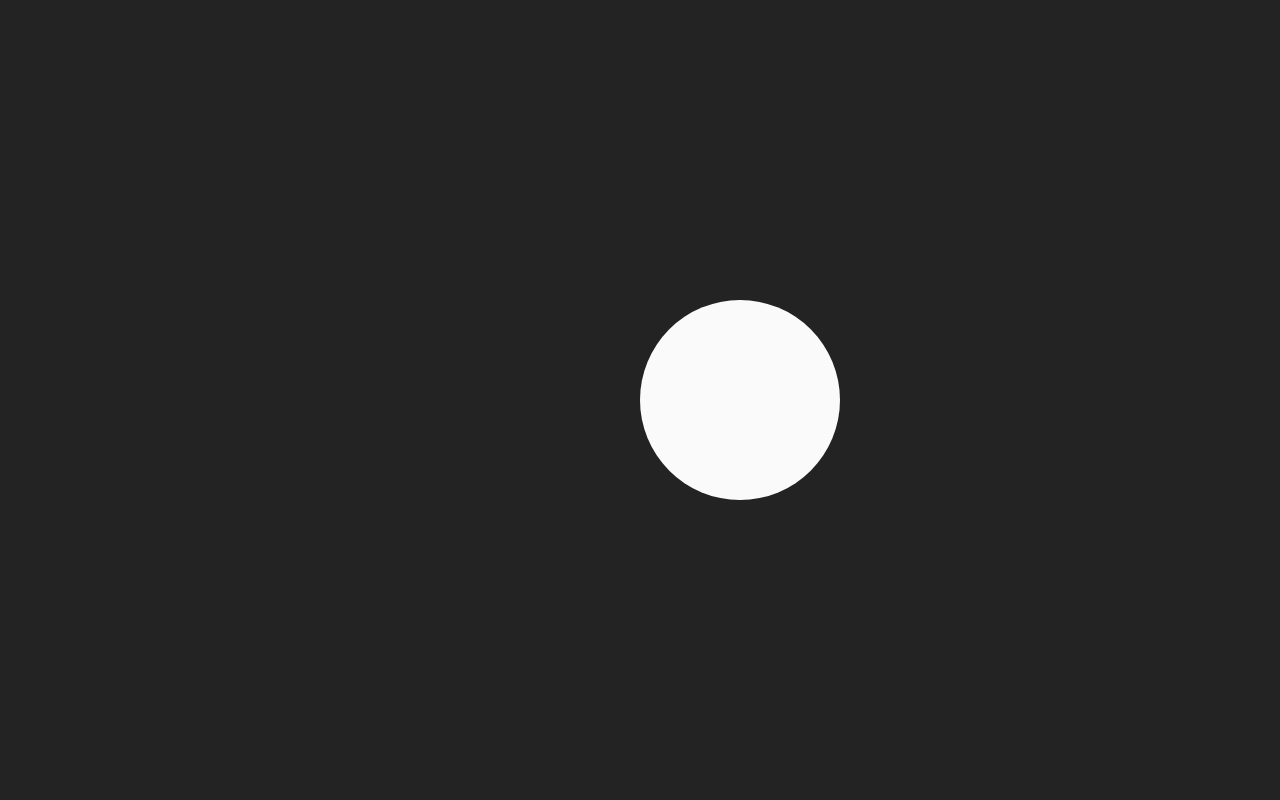
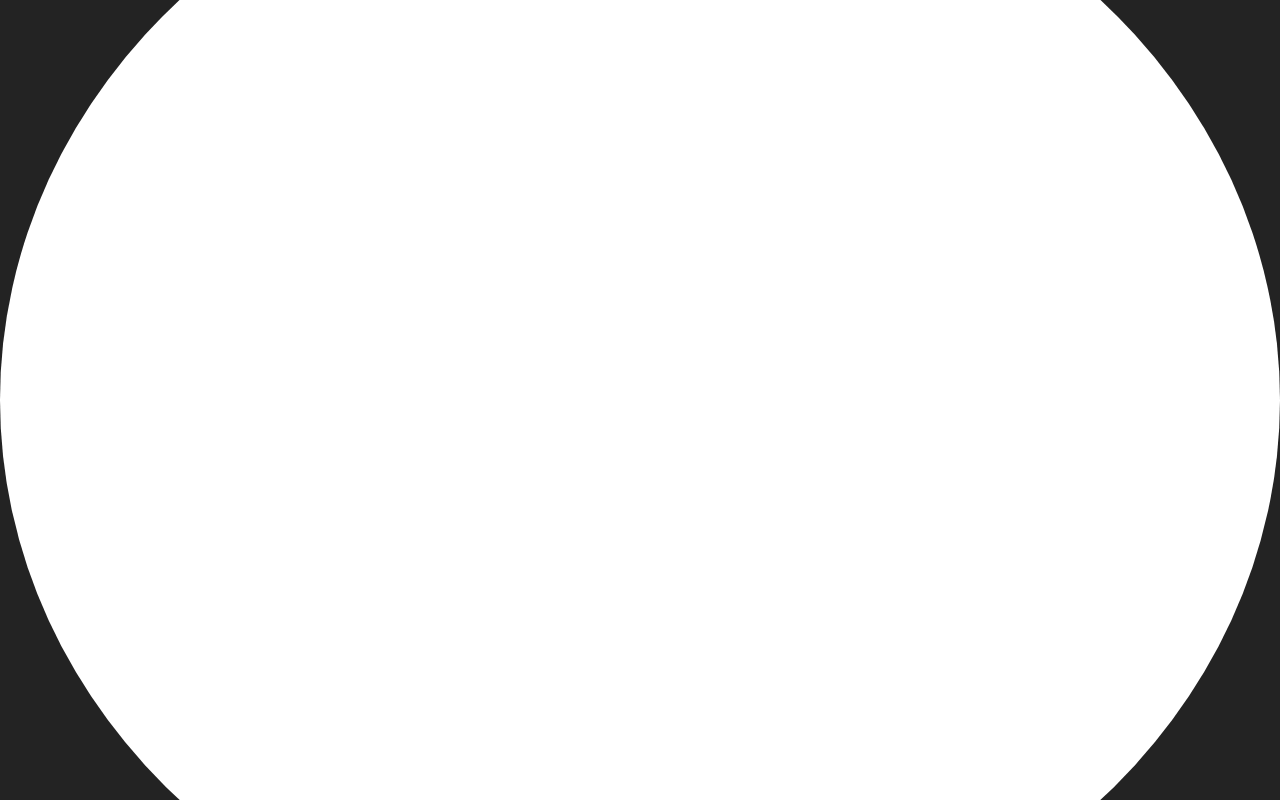
Before and after one commit to ryantixier/Code-Gauntlet, a React (Create React App) app in the folder client/: page / in a window 1280 px wide. Shown: the top 800 px of the page. Built offline with nearby package versions, Linux system fonts and the light colour scheme.

Commit message:
low-quality crt on

```diff
--- a/client/src/pages/CRTVAnimation.css
+++ b/client/src/pages/CRTVAnimation.css
@@ -1,28 +1,3 @@
-body {
-  --black: #000000;
-  --ash-black: #222;
-  --white: #fafafa;
-  --sky: #00ccff;
-  --green: #22dddd;
-  --blue: #1300ff;
-  --dusk: #6600ff;
-  --purple: #9900ff;
-  --pink: #ff0066;
-  --red: #fe0222;
-  --orange: #fd7702;
-  --yellow: #ffbb00;
-
-  --background: var(--orange);
-  --accent: var(--white);
-
-  margin: 0;
-  padding: 0;
-  background-color: var(--background);
-  color: var(--accent);
-  padding-bottom: 100px;
-  overflow: hidden;
-}
-
 #root {
   position: absolute;
   top: 0;
@@ -33,138 +8,15 @@ body {
   align-items: center;
   justify-content: center;
 }
-
-* {
-  font-family: sofia-pro, sans-serif;
-  font-weight: 400;
-  font-style: normal;
-  -webkit-font-smoothing: antialiased;
+.circle {
+  width: 90vw;
+  height: 90vw;
+  border-radius: 50%;
+  background: white;
 }
-
-h1,
-h2,
-h3 {
-  font-family: sofia-pro, sans-serif;
-  font-weight: 600;
-  font-style: normal;
+.box {
+  width: 100vw;
+  height: 20px;
+  background: white;
+  border: 3px var(red);
 }
-
-h1 {
-  font-size: 36px;
-  font-weight: 700;
-  letter-spacing: -1px;
-  line-height: 1.2;
-  text-align: center;
-  margin: 100px 0 40px;
-}
-
-h2 {
-  font-weight: 400;
-  margin: 50px 0 10px;
-}
-
-p {
-  margin: 0 0 30px 0;
-  font-size: 18px;
-}
-
-footer {
-  position: fixed;
-  bottom: 0;
-  left: 0;
-  right: 0;
-  display: flex;
-  justify-content: flex-start;
-  align-items: center;
-  padding: 20px;
-  border-top: 1px dotted var(--accent);
-  background-image: radial-gradient(
-    rgba(0, 0, 0, 0) 1px,
-    var(--background) 1px
-  );
-  background-size: 4px 4px;
-  backdrop-filter: blur(3px);
-  -webkit-backdrop-filter: blur(3px);
-  -moz-backdrop-filter: blur(3px);
-  font-size: 14px;
-  line-height: 14px;
-}
-
-footer svg {
-  margin-right: 20px;
-}
-
-footer a {
-  text-decoration: none;
-  color: var(--accent);
-}
-
-code {
-  font-family: input-mono, monospace;
-  font-weight: 400;
-  font-style: normal;
-}
-
-#progress {
-  position: fixed;
-  top: 20px;
-  left: 20px;
-  transform: rotate(-90deg);
-}
-
-circle {
-  stroke-dashoffset: 0;
-  stroke-width: 15%;
-  fill: none;
-}
-
-.bg {
-  stroke: var(--accent);
-  opacity: 0.3;
-}
-
-#progress .indicator {
-  stroke: var(--accent);
-}
-
-::-webkit-scrollbar {
-  height: 5px;
-  width: 5px;
-  background: #fff3;
-  -webkit-border-radius: 1ex;
-}
-
-::-webkit-scrollbar-thumb {
-  background: var(--accent);
-  -webkit-border-radius: 1ex;
-}
-
-::-webkit-scrollbar-corner {
-  background: #fff3;
-}
-
-.refresh {
-  padding: 5px;
-  position: absolute;
-  border: 1px dotted var(--accent);
-  border-radius: 5px;
-  width: 20px;
-  height: 20px;
-  top: 10px;
-  right: 10px;
-  display: flex;
-  justify-content: center;
-  align-items: center;
-  cursor: pointer;
-}
-
-.refresh path {
-  fill: var(--accent);
-}
-
-.circle {
-  width: 200px;
-  height: 200px;
-  border-radius: 50%;
-  background: var(--accent);
-}
--- a/client/src/pages/CRTVAnimation.js
+++ b/client/src/pages/CRTVAnimation.js
@@ -1,9 +1,36 @@
-import { motion } from "framer-motion";
+import { motion, useAnimate } from "framer-motion";
 import "./CRTVAnimation.css";
+import { useState } from "react";
 
 function Main() {
+  //https://www.google.com/search?q=crtv+turn+on+animation&rlz=1C1ONGR_enUS1055US1055&oq=crtv+turn+on+animation&gs_lcrp=EgZjaHJvbWUyBggAEEUYOTIMCAEQABgKGLEDGIAEMgcIAhAAGIAEMgkIAxAAGAoYgAQyCQgEEAAYChiABDIJCAUQABgKGIAEMgkIBhAAGAoYgAQyCQgHEAAYChiABDIJCAgQABgKGIAEMgwICRAAGAoYsQMYgATSAQgzNTU3ajBqN6gCALACAA&sourceid=chrome&ie=UTF-8#fpstate=ive&vld=cid:df2788bf,vid:quZcWPfBeJw
+  //initially horizonal bar stretching across the screen
+  //bar opacity @ 0 and at the same time do a circOut ease
+  // fuzz the circle
+  const [scope, animate] = useAnimate();
+  //animate(scope.current, { opacity: 1 }, { scale: 1 });
+  const [shape, setshape] = useState("box");
+  const [duration, setDuration] = useState(1);
+
   return (
-    <motion.div class="circle" animate={{ x: 100 }} transition={{ delay: 1 }} />
+    <>
+      <motion.div
+        class={shape}
+        ref={scope}
+        initial={{ opacity: 0, scale: 0.01 }}
+        animate={{
+          opacity: [0.25, 0.5, 0.75, 1],
+          scale: [0.25, 0.5, 0.75, 1, 1, 1, 1],
+          borderRadius: ["0%", "0%", "50%", "50%"],
+          height: ["10vw", "20vw", "90vw", "90vw"],
+        }}
+        transition={{
+          duration: 0.8,
+          delay: 1,
+          ease: "circOut",
+        }}
+      />
+    </>
   );
 }
 
```
